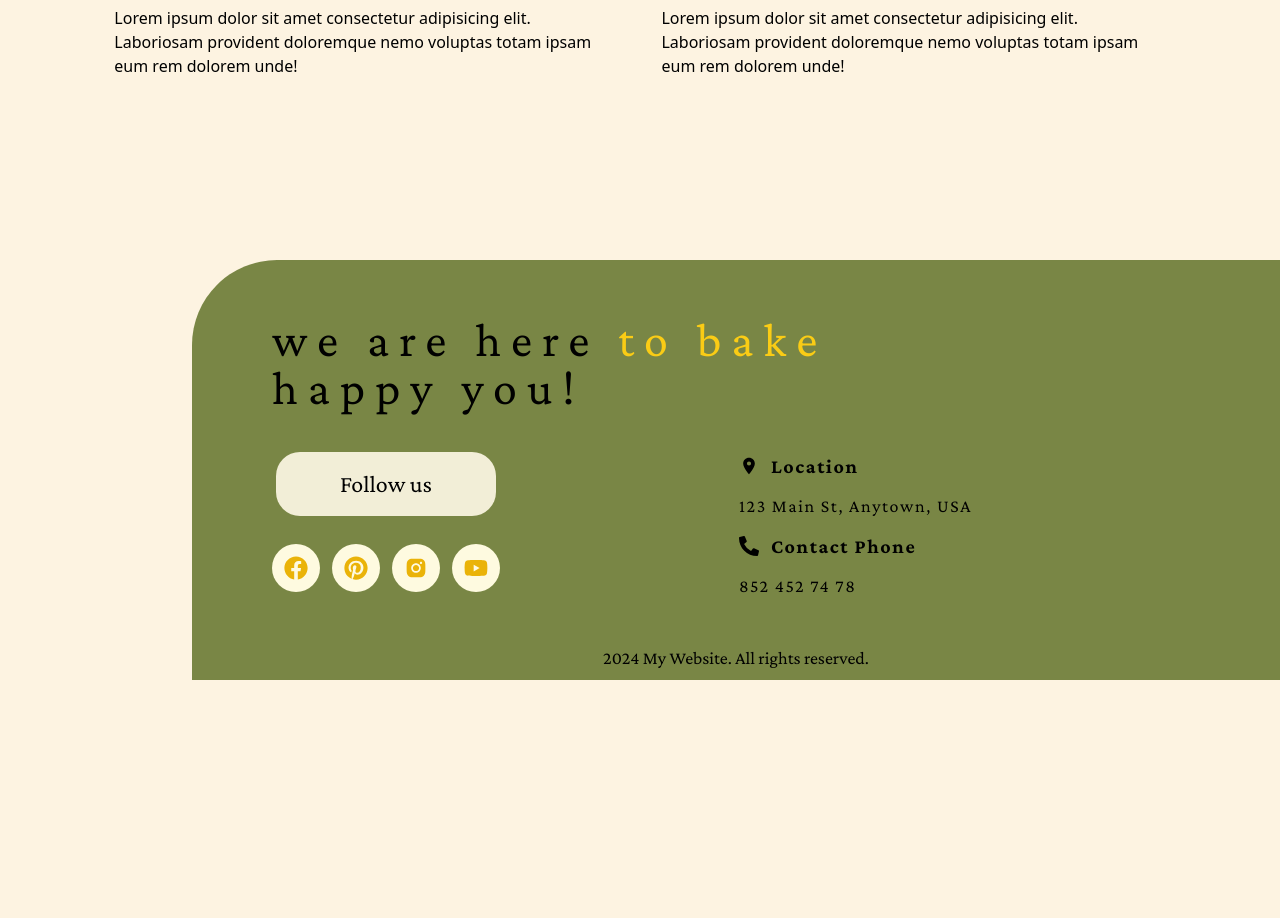
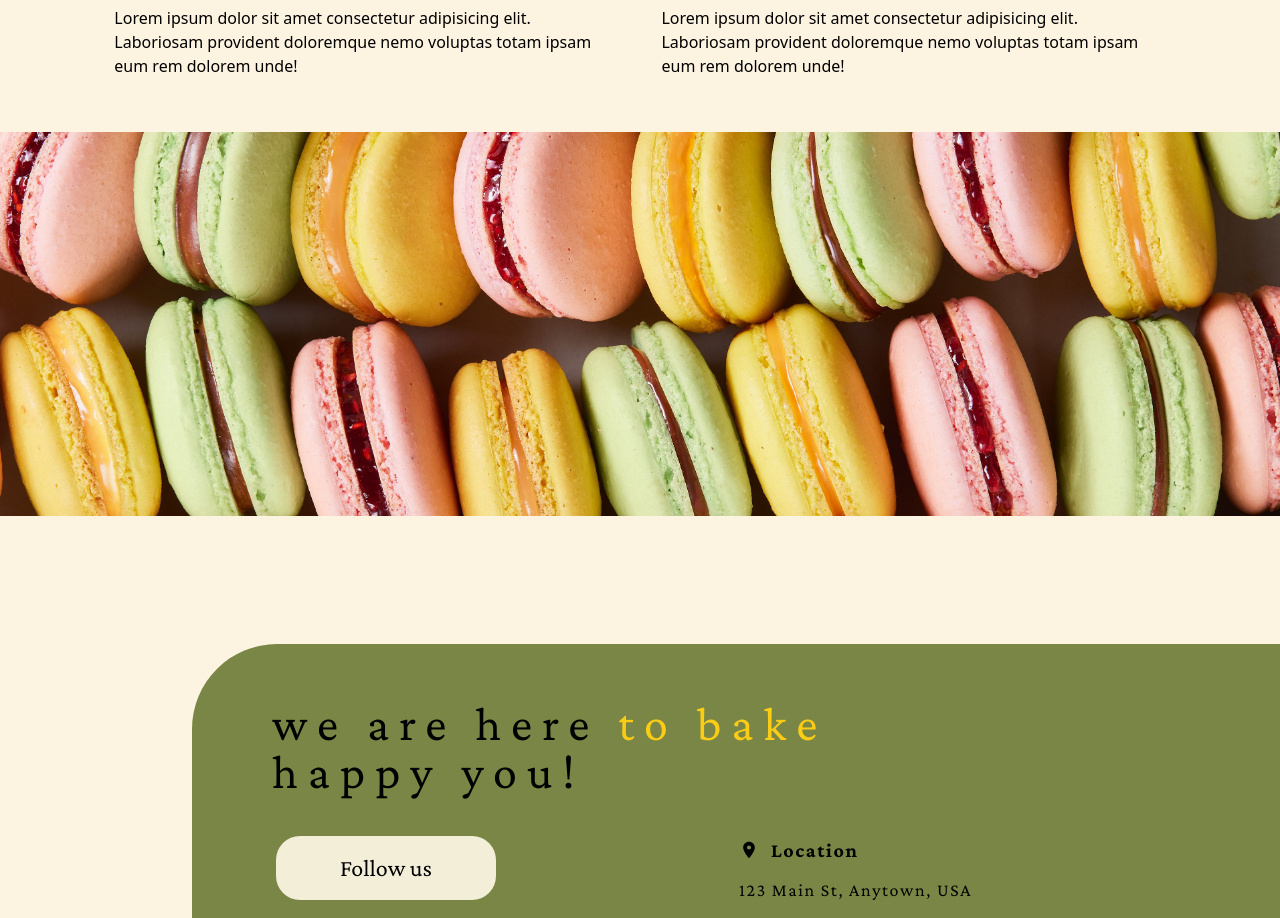
Before and after one commit to sabialhyv/pastry, a React (Vite) app: page /menu in a window 1280 px wide. Shown: the part 2260-3178 px from the top of the page. Before the commit the page ends 2940 px from the top, so only its background shows below. Built offline with nearby package versions, Linux system fonts and the light colour scheme.

Commit message:
added section

```diff
--- a/src/index.css
+++ b/src/index.css
@@ -47,3 +47,7 @@ footer{
 .menu{
   background-image: url('./assets/images/blueberry.avif');
 }
+
+.menu-section{
+  background-image: url('./assets/images/macaron.jpg');
+}
--- a/src/pages/Menu.jsx
+++ b/src/pages/Menu.jsx
@@ -138,6 +138,10 @@ function Menu() {
 
       </div>
 
+      <div className="menu-section w-full h-96 bg-cover bg-center">
+
+      </div>
+
     </div>
   );
 }
```
Also changed, not shown: src/assets/images/Home.png (deleted).
